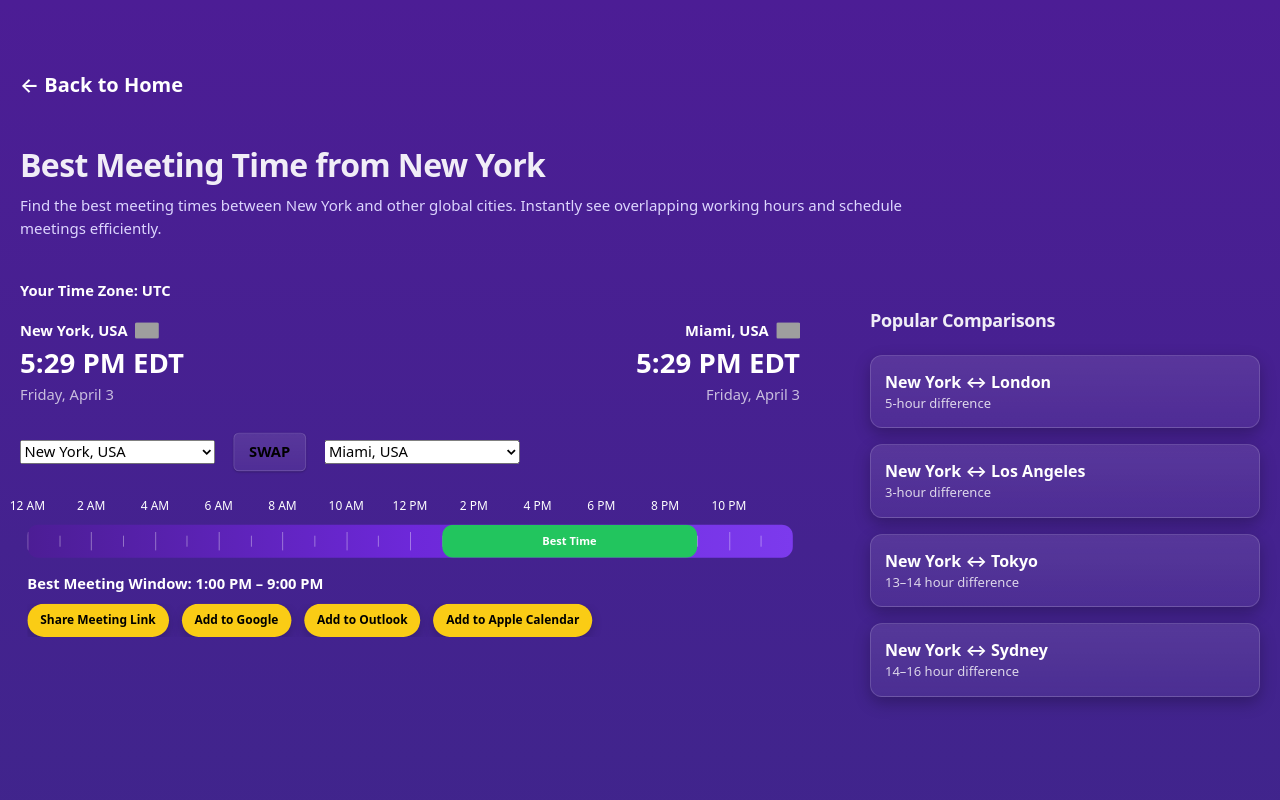
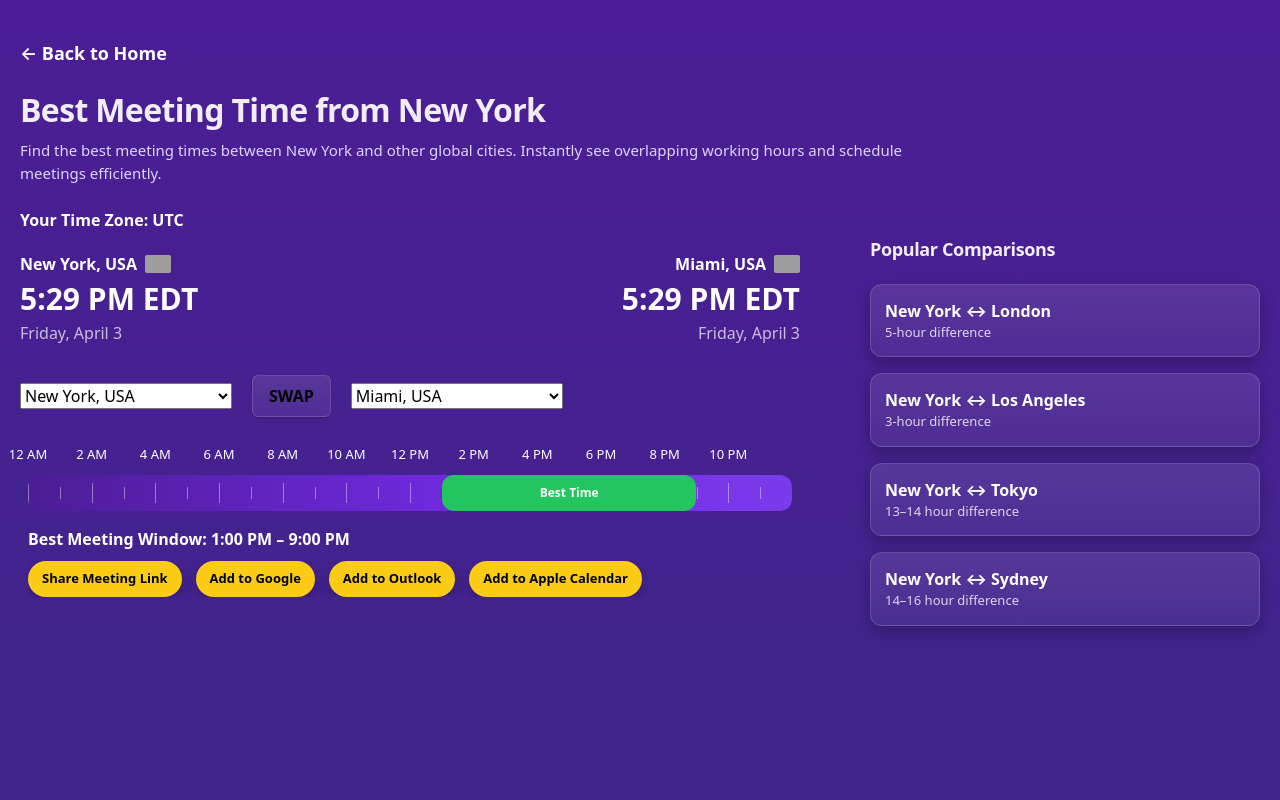
Before and after one commit to techtalk1282/Best-Meeting-Time, a Next.js app: page /best-meeting-time-new-york in a window 1280 px wide. Shown: the top 800 px of the page. Built offline with nearby package versions, Linux system fonts and the light colour scheme; grey boxes are pictures that could not be loaded.

Commit message:
fix: enforce viewport height for city tool section to ensure full visibility and prevent premium from appearing on initial load

```diff
--- a/app/best-meeting-time-new-york/page.tsx
+++ b/app/best-meeting-time-new-york/page.tsx
@@ -1,15 +1,16 @@
 /**
  * File: app/best-meeting-time-new-york/page.tsx
- * Version: v2.1
+ * Version: v3.0 (FINAL STABLE)
  * Date: 2026-04-03
  *
  * Purpose:
- * - Fix New York city page first-load viewport without touching shared logic
- * - Keep main page and ToolPreviewSection untouched
- * - Keep PremiumFeaturesSection available for gating scroll
+ * - Ensure tool is fully visible at 100% zoom
+ * - Prevent premium section from appearing on load
+ * - No scaling, no hacks
+ * - Main page and shared components untouched
  *
  * Rollback:
- * - Revert to v2.0 if needed
+ * - Revert to v2.1 if needed
  */
 
 "use client";
@@ -30,18 +31,18 @@ export default function NewYorkMeetingPage() {
         style={{
           maxWidth: "1320px",
           margin: "0 auto",
-          padding: "70px 20px 140px 20px",
+          padding: "40px 20px 40px 20px",
           color: "white",
           flex: 1,
         }}
       >
         {/* BACK */}
-        <div style={{ marginBottom: "46px" }}>
+        <div style={{ marginBottom: "24px" }}>
           <a
             href="/"
             style={{
               color: "#ffffff",
-              fontSize: "20px",
+              fontSize: "18px",
               fontWeight: 600,
               textDecoration: "none",
             }}
@@ -65,7 +66,7 @@ export default function NewYorkMeetingPage() {
         {/* DESCRIPTION */}
         <p
           style={{
-            marginBottom: "40px",
+            marginBottom: "24px",
             color: "#ddd6fe",
             fontSize: "15px",
             lineHeight: 1.5,
@@ -86,24 +87,22 @@ export default function NewYorkMeetingPage() {
         >
           {/* LEFT */}
           <div>
-            {/* CITY-ONLY VIEWPORT TUNING */}
+            {/* VIEWPORT-CONSTRAINED TOOL */}
             <div
               style={{
-                transform: "scale(0.92)",
-                transformOrigin: "top left",
-                width: "108.7%",
-                marginBottom: "-90px",
+                minHeight: "calc(100vh - 260px)",
+                display: "flex",
+                flexDirection: "column",
+                justifyContent: "flex-start",
               }}
             >
               <ToolPreviewSection defaultCityLeft="New York, USA" />
             </div>
 
-            {/* REQUIRED FOR GATING SCROLL */}
-            <div id="premium-features" style={{ marginTop: "300px" }}>
+            {/* PREMIUM BELOW FOLD (NO HACKS) */}
+            <div id="premium-features" style={{ marginTop: "40px" }}>
               <PremiumFeaturesSection />
             </div>
-
-            <div style={{ height: "10px" }} />
           </div>
 
           {/* RIGHT */}
```
